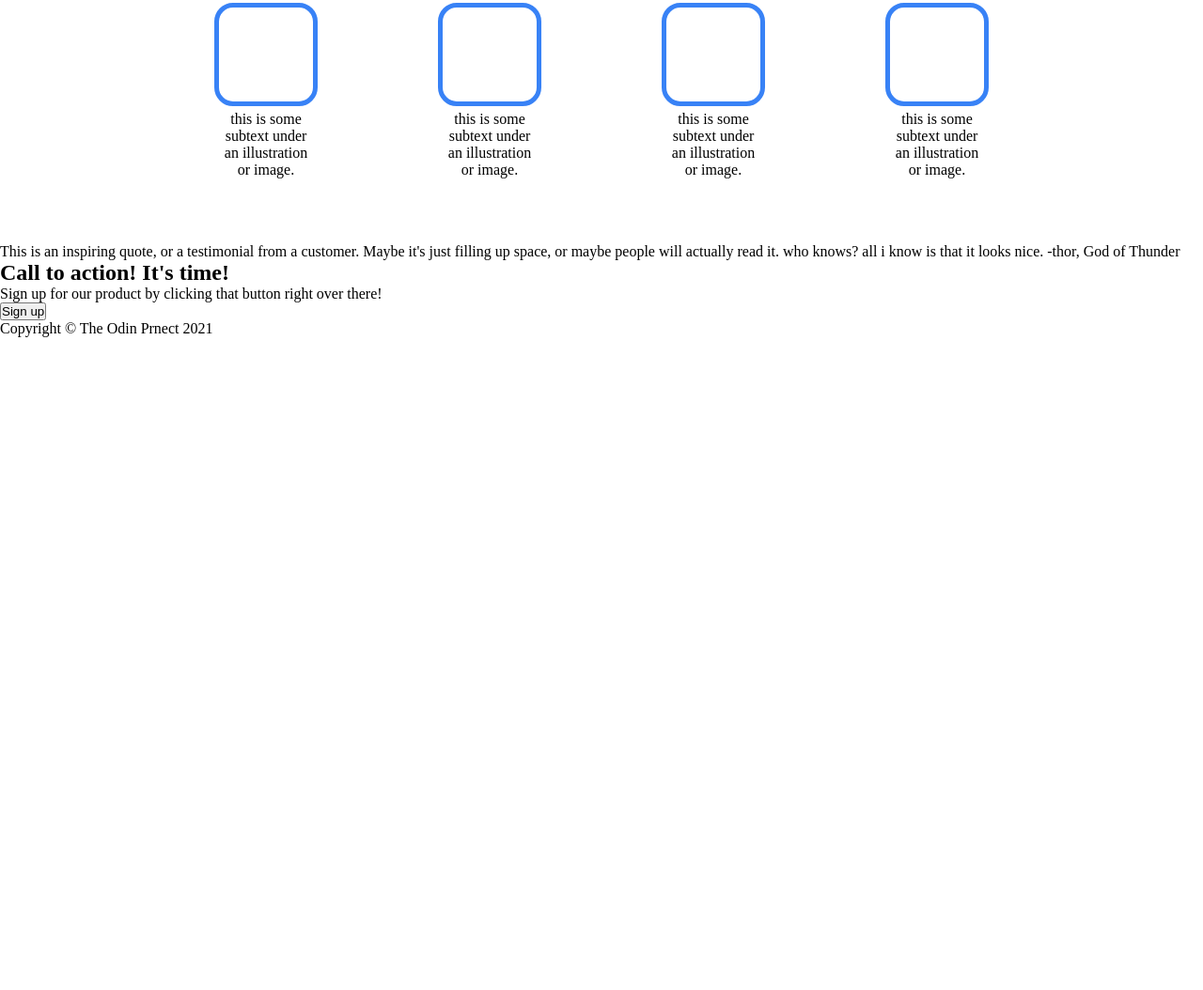
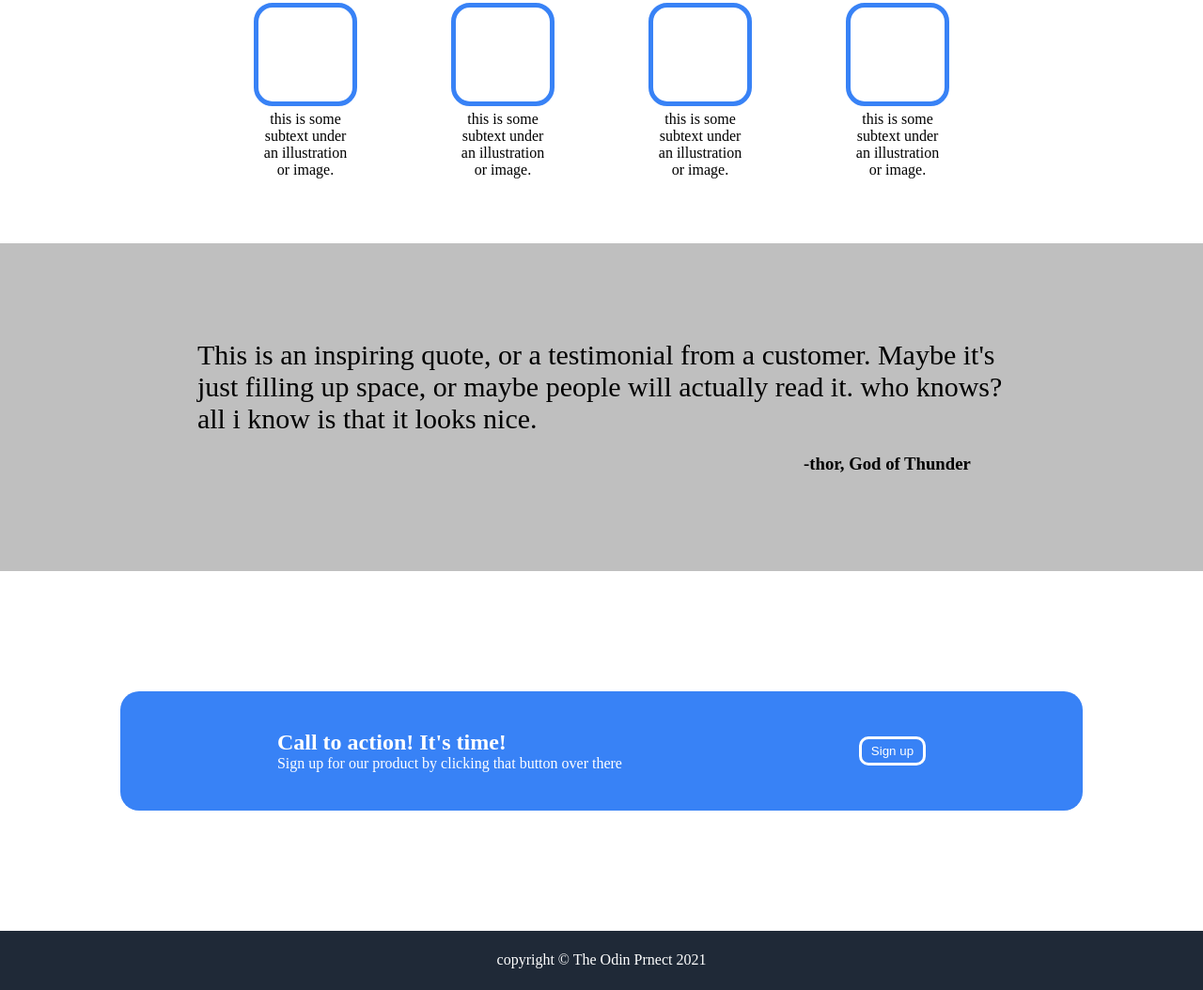
Before and after one commit to ReyanshSInha/landing_page_odin_2, a plain HTML site: page index.html in a window 1280 px wide. Shown: the part 445-1499 px from the top of the page at 94% size. Before the commit the page ends 804 px from the top, so only its background shows below. Drawn offline with Linux system fonts and the light colour scheme.

Commit message:
complete the html and css file

```diff
--- a/index.html
+++ b/index.html
@@ -71,26 +71,33 @@
 
     </div>
     <div class="section3">
-        <div>
+        <div class="quote">
+            <p>
                 This is an inspiring quote, or a testimonial
                 from a customer. Maybe it's just filling up space,
                 or maybe people will actually read it. who knows?
                 all i know is that it looks nice.
-            -thor, God of Thunder
+            </p>
+            <h3>-thor, God of Thunder</h3>
         </div>
     </div>
     <div class="section4">
-        <div class="call-to_action">
+        <div class="call_to_action">
+
+            <div class="left_sec">
                 <h2>Call to action! It's time!</h2>
-            <p>
-                Sign up for our product by clicking
-                that button right over there!
-            </p>
+                <p>Sign up for our product by clicking that button over there</p>
+            </div>
+            <div class="right_sec">
                 <button>Sign up</button>
+            </div>
+
+
+
         </div>
     </div>
     <div class="footer">
-        Copyright © The Odin Prnect 2021
+        <p>copyright © The Odin Prnect 2021</p>
     </div>
 </body>
 </html>
--- a/style.css
+++ b/style.css
@@ -105,6 +105,8 @@ ul{
     justify-content: center;
     gap: 10%;
     margin-bottom: 5%;
+    margin-left: 140px;
+    margin-right: 140px;
 }
 
 .box{
@@ -137,3 +139,47 @@ ul{
     margin-left: 70%;
     margin-top: 20px;
 }
+
+
+.section4{
+    padding: 10%;
+}
+
+.section4 .call_to_action{
+    padding: 4%;
+    background-color: #3882F6;
+    display: flex;
+    justify-content: space-around;
+    border-radius: 20px;
+}
+
+.section4 .left_sec{
+    color: white;
+}
+
+.section4 .right_sec{
+
+    align-self: center;
+
+}
+
+.section4 button{
+    color: white;
+    background-color: #3882F6;
+    padding: 5px 10px;
+    border: 3px solid white;
+    border-radius: 10px;
+}
+
+.footer{
+    background-color: #1F2937;
+    display: flex;
+    justify-content: center;
+    align-items: center;
+    padding: 1%;
+    color: white;
+}
+
+.footer p{
+    padding: 10px;
+}
```
Lines whose indentation alone changed are shown as unchanged.
